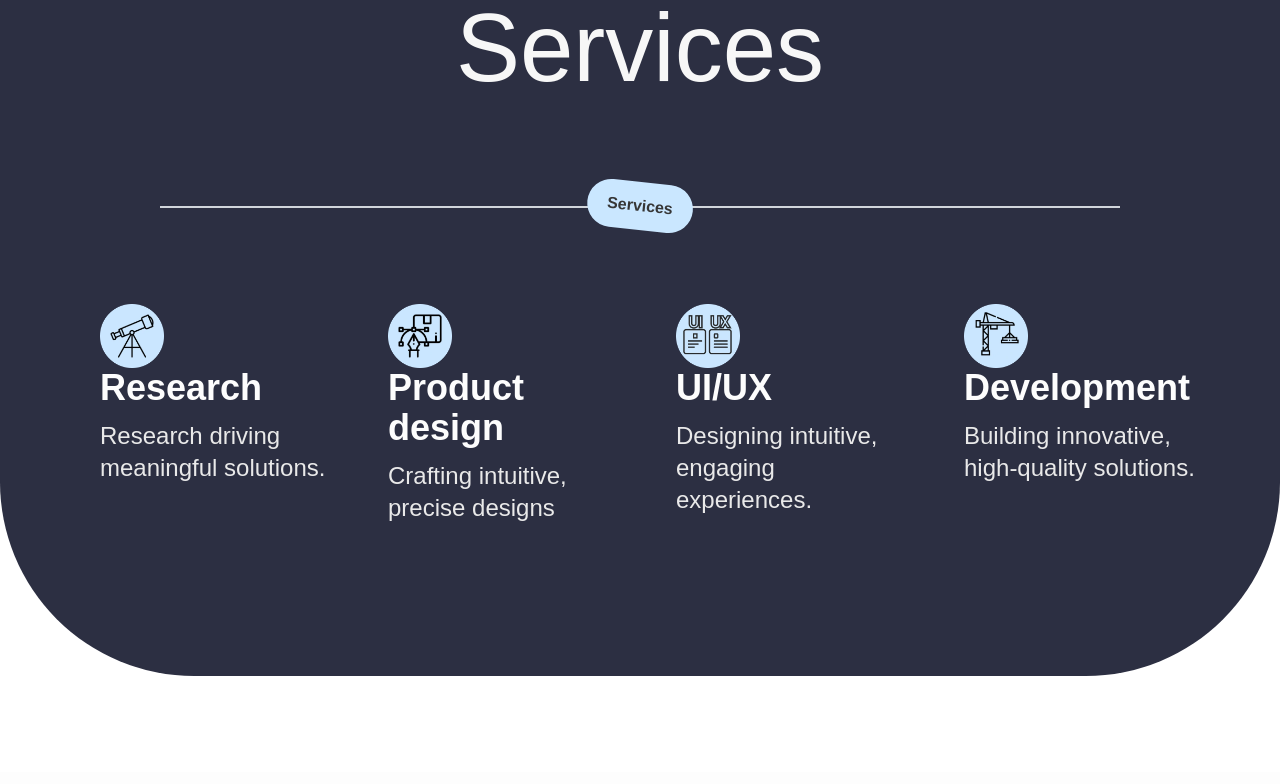
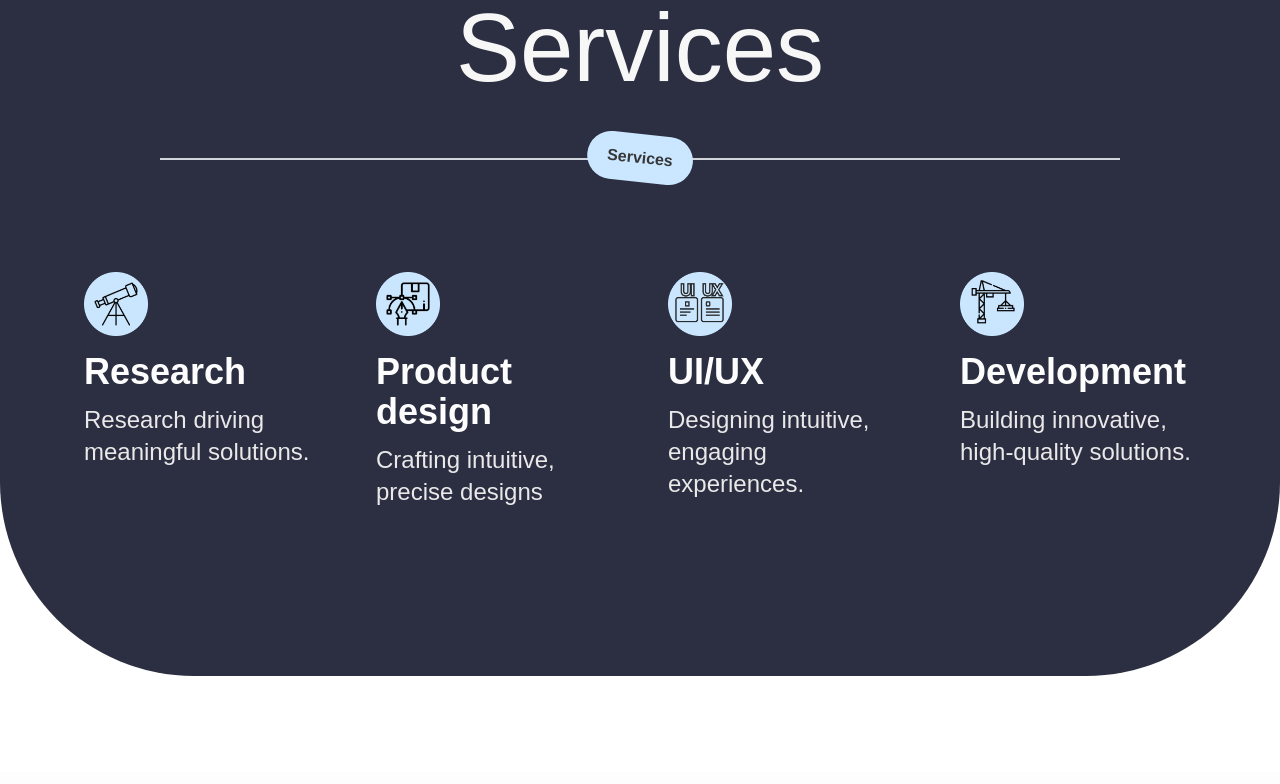
Before and after one commit to manishaac2002/anish_portfolio, a React (Vite) app: page / in a window 1280 px wide. Shown: the part 1620-2404 px from the top of the page. Built offline with nearby package versions, Linux system fonts and the light colour scheme.

Commit message:
style : added the icon to ther services page .

```diff
--- a/src/pages/AboutMe.jsx
+++ b/src/pages/AboutMe.jsx
@@ -1,5 +1,5 @@
 import NavBar from "../component/NavBar"
-import AnishBalaSachinPic from "../images/anish.png"
+import AnishBalaSachinPic from "../images/AnishBalaSachin.webp"
 
 
 const AboutMe = () => {
--- a/src/pages/Services.jsx
+++ b/src/pages/Services.jsx
@@ -14,33 +14,33 @@ const Services = () => {
 
       <div className="flex justify-center">
         {/* services button */}
-        <div className="relative border-b-2 border-gray-300 w-3/4 h-6 md:h-28">
+        <div className="relative border-b-2 border-gray-300 w-3/4 h-6 md:h-16">
           <button className="absolute -bottom-6 left-1/2 transform -translate-x-1/2 rotate-6 bg-cloud text-coal md:font-semibold px-4 md:px-5 py-2 md:py-3 rounded-full ">
             Services
           </button>
         </div>
       </div>
 
-    <div className="mt-1 md:mt-8 lg:mt-20 md:grid md:gap-8 grid-cols-2 xl:grid xl:grid-cols-4 md:mx-20">
+      <div className="mt-1 ml-6 md:ml-16 md:mt-4 xl:mt-24 md:grid md:gap-8 grid-cols-2 xl:grid xl:grid-cols-4 md:mx-20 ">
         {/* skills */}
         <div className="text-chalk-300 pt-4 ml-5">
-      <img className="w-10 md:w-12 lg:w-16" src={researchIcon} alt="Research icon" />
-      <p className="text-2xl font-semibold md:text-3xl lg:text-4xl ">Research</p>
+          <img className="w-10 md:w-12 lg:w-16 " src={researchIcon} alt="Research icon" />
+          <p className="text-2xl font-semibold md:text-3xl lg:text-4xl pt-4 ">Research</p>
           <p className="text-chalk-200 md:text-2xl  mt-3">Research driving meaningful solutions.</p>
         </div>
         <div className="text-chalk-300 pt-4 ml-5">
-      <img className="w-10 md:w-12 lg:w-16" src={productDesignIcon} alt="Product design icon" />
-      <p className="text-2xl font-semibold md:text-3xl lg:text-4xl">Product design</p>
+          <img className="w-10 md:w-12 lg:w-16 " src={productDesignIcon} alt="Product design icon" />
+          <p className="text-2xl font-semibold md:text-3xl lg:text-4xl pt-4">Product design</p>
           <p className="text-chalk-200 md:text-2xl  mt-3">Crafting intuitive, precise designs</p>
         </div>
         <div className="text-chalk-300 pt-4 ml-5">
-      <img className="w-10 md:w-12 lg:w-16" src={uiux} alt="UI/UX icon" />
-      <p className="text-2xl font-semibold md:text-3xl lg:text-4xl">UI/UX</p>
+          <img className="w-10 md:w-12 lg:w-16 " src={uiux} alt="UI/UX icon" />
+          <p className="text-2xl font-semibold md:text-3xl lg:text-4xl pt-4">UI/UX</p>
           <p className="text-chalk-200 md:text-2xl  mt-3">Designing intuitive, engaging experiences.</p>
         </div>
         <div className="text-chalk-300 pt-4 ml-5">
-      <img className="w-10 md:w-12 lg:w-16" src={developmentIcon} alt="Development icon" />
-      <p className="text-2xl font-semibold md:text-3xl lg:text-4xl">Development</p>
+          <img className="w-10 md:w-12 lg:w-16 " src={developmentIcon} alt="Development icon" />
+          <p className="text-2xl font-semibold md:text-3xl lg:text-4xl pt-4">Development</p>
           <p className="text-chalk-200 md:text-2xl  mt-3">Building innovative, high-quality solutions.</p>
         </div>
 
```
Also changed, not shown: src/images/abs.webp (deleted), src/images/anish.png (deleted). Lines whose indentation alone changed are shown as unchanged.
